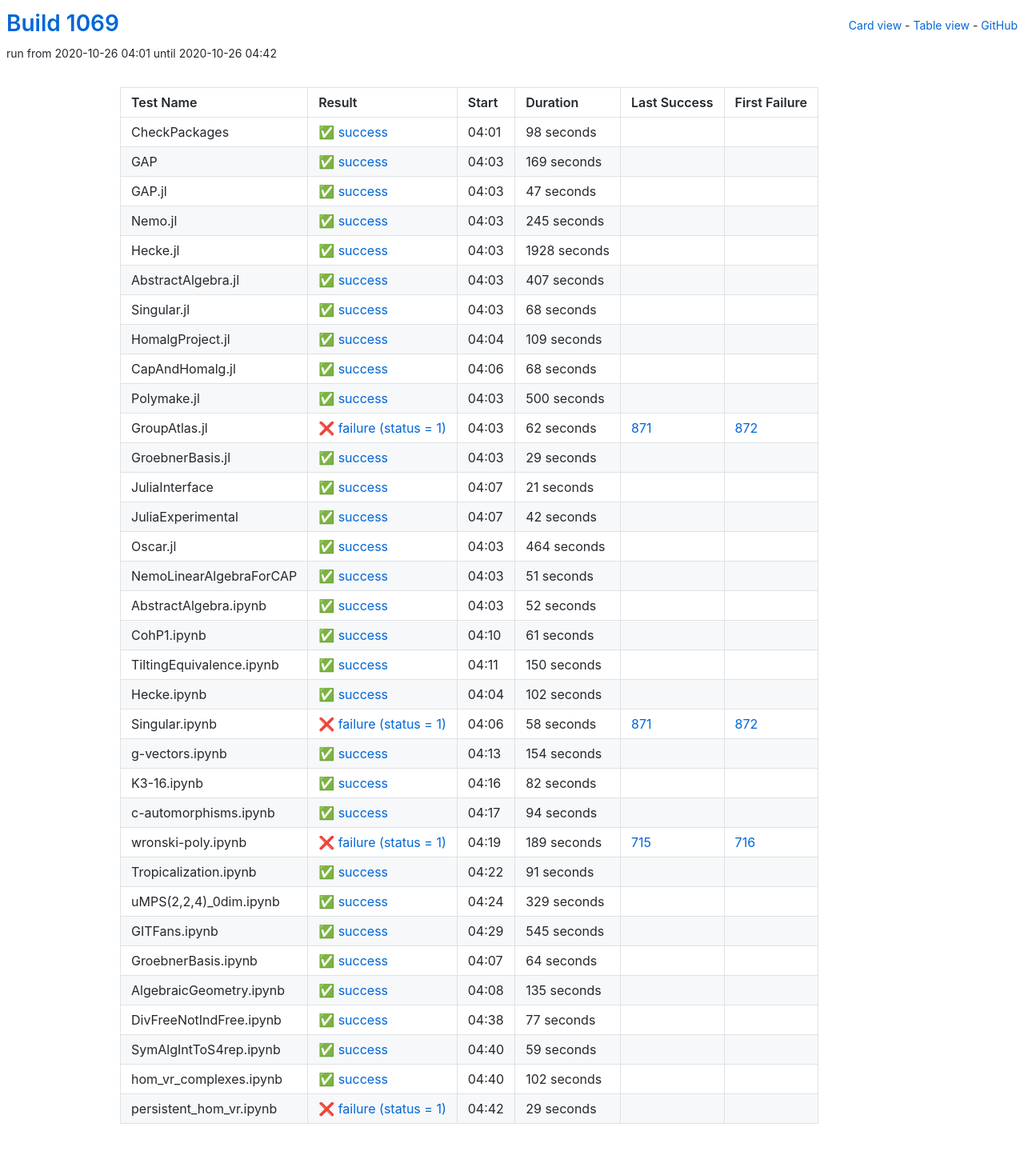
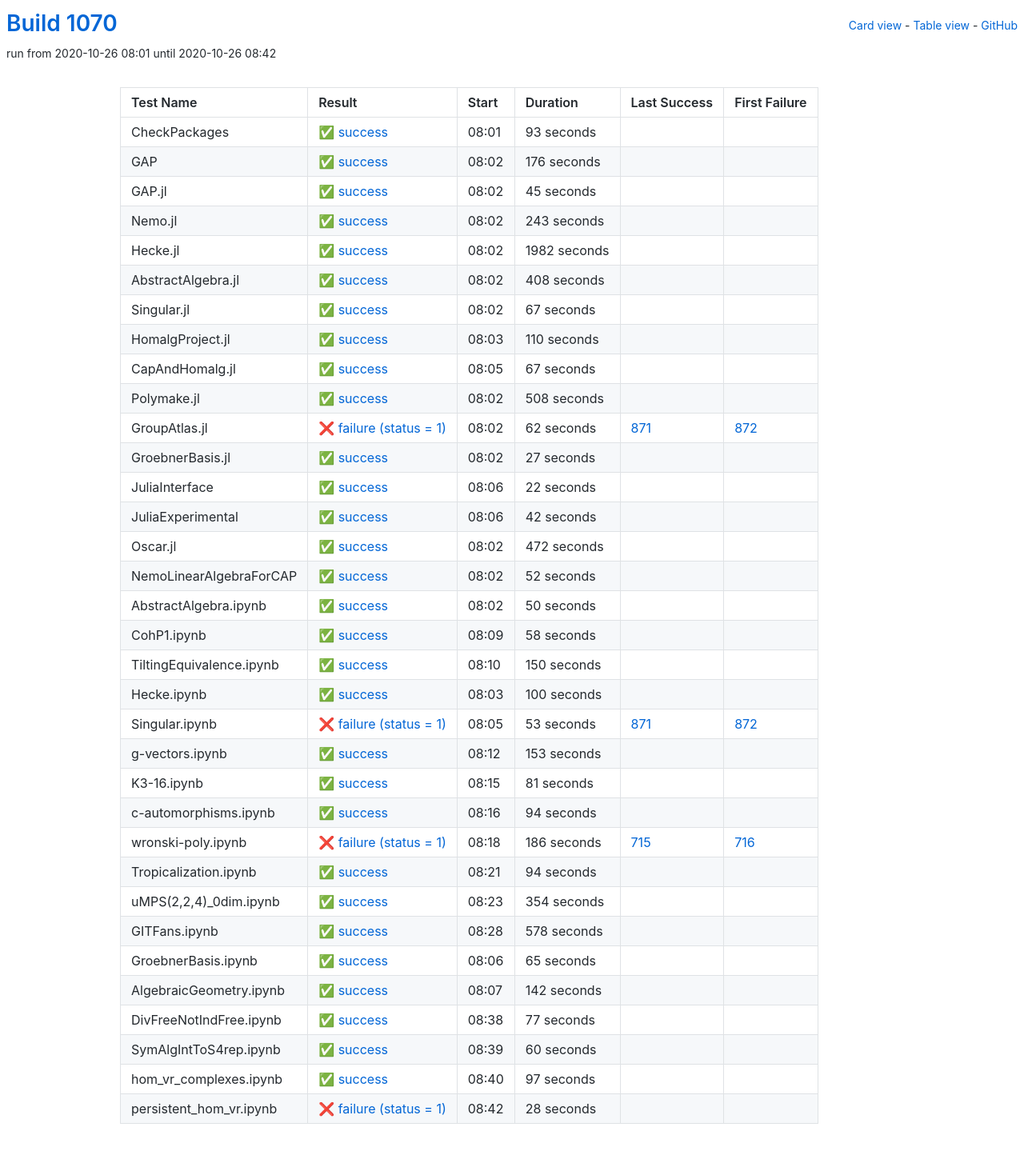
Before and after one commit to oscar-system/oscar-ci-status-stable, a Jekyll site: the page built from table.html, in a window 1280 px wide. Shown: the whole page at 80% size. Built offline with Jekyll 4.4.1, drawn with Linux system fonts in a browser that asks for light colours.

Commit message:
Build #1070

```diff
--- a/_data/ci.yml
+++ b/_data/ci.yml
@@ -1,6 +1,6 @@
 ---
-build: 1069
-build_url: https://oscarci.mathematik.uni-kl.de/job/oscar-stable/1069/
+build: 1070
+build_url: https://oscarci.mathematik.uni-kl.de/job/oscar-stable/1070/
 job: oscar-stable
 organization: oscar-system
 repo: oscar-ci-status-stable
@@ -8,128 +8,128 @@ repourl: https://github.com/oscar-system/oscar-ci-status-stable
 tests:
 - name: CheckPackages
   id: checkpackages
-  log: https://oscarci.mathematik.uni-kl.de/job/oscar-stable/1069/artifact/logs/build-1069/CheckPackages.log
-  start: 2020-10-26 04:01
+  log: https://oscarci.mathematik.uni-kl.de/job/oscar-stable/1070/artifact/logs/build-1070/CheckPackages.log
+  start: 2020-10-26 08:01
   success: true
   exitcode: 0
   status: success
-  duration: 98
+  duration: 93
   last_success: false
   last_success_url:
   first_failure: false
   first_failure_url:
 - name: GAP
   id: gap
-  log: https://oscarci.mathematik.uni-kl.de/job/oscar-stable/1069/artifact/logs/build-1069/GAP.log
-  start: 2020-10-26 04:03
+  log: https://oscarci.mathematik.uni-kl.de/job/oscar-stable/1070/artifact/logs/build-1070/GAP.log
+  start: 2020-10-26 08:02
   success: true
   exitcode: 0
   status: success
-  duration: 169
+  duration: 176
   last_success: false
   last_success_url:
   first_failure: false
   first_failure_url:
 - name: GAP.jl
   id: gap-jl
-  log: https://oscarci.mathematik.uni-kl.de/job/oscar-stable/1069/artifact/logs/build-1069/GAP.jl.log
-  start: 2020-10-26 04:03
+  log: https://oscarci.mathematik.uni-kl.de/job/oscar-stable/1070/artifact/logs/build-1070/GAP.jl.log
+  start: 2020-10-26 08:02
   success: true
   exitcode: 0
   status: success
-  duration: 47
+  duration: 45
   last_success: false
   last_success_url:
   first_failure: false
   first_failure_url:
 - name: Nemo.jl
   id: nemo-jl
-  log: https://oscarci.mathematik.uni-kl.de/job/oscar-stable/1069/artifact/logs/build-1069/Nemo.jl.log
-  start: 2020-10-26 04:03
+  log: https://oscarci.mathematik.uni-kl.de/job/oscar-stable/1070/artifact/logs/build-1070/Nemo.jl.log
+  start: 2020-10-26 08:02
   success: true
   exitcode: 0
   status: success
-  duration: 245
+  duration: 243
   last_success: false
   last_success_url:
   first_failure: false
   first_failure_url:
 - name: Hecke.jl
   id: hecke-jl
-  log: https://oscarci.mathematik.uni-kl.de/job/oscar-stable/1069/artifact/logs/build-1069/Hecke.jl.log
-  start: 2020-10-26 04:03
+  log: https://oscarci.mathematik.uni-kl.de/job/oscar-stable/1070/artifact/logs/build-1070/Hecke.jl.log
+  start: 2020-10-26 08:02
   success: true
   exitcode: 0
   status: success
-  duration: 1928
+  duration: 1982
   last_success: false
   last_success_url:
   first_failure: false
   first_failure_url:
 - name: AbstractAlgebra.jl
   id: abstractalgebra-jl
-  log: https://oscarci.mathematik.uni-kl.de/job/oscar-stable/1069/artifact/logs/build-1069/AbstractAlgebra.jl.log
-  start: 2020-10-26 04:03
+  log: https://oscarci.mathematik.uni-kl.de/job/oscar-stable/1070/artifact/logs/build-1070/AbstractAlgebra.jl.log
+  start: 2020-10-26 08:02
   success: true
   exitcode: 0
   status: success
-  duration: 407
+  duration: 408
   last_success: false
   last_success_url:
   first_failure: false
   first_failure_url:
 - name: Singular.jl
   id: singular-jl
-  log: https://oscarci.mathematik.uni-kl.de/job/oscar-stable/1069/artifact/logs/build-1069/Singular.jl.log
-  start: 2020-10-26 04:03
+  log: https://oscarci.mathematik.uni-kl.de/job/oscar-stable/1070/artifact/logs/build-1070/Singular.jl.log
+  start: 2020-10-26 08:02
   success: true
   exitcode: 0
   status: success
-  duration: 68
+  duration: 67
   last_success: false
   last_success_url:
   first_failure: false
   first_failure_url:
 - name: HomalgProject.jl
   id: homalgproject-jl
-  log: https://oscarci.mathematik.uni-kl.de/job/oscar-stable/1069/artifact/logs/build-1069/HomalgProject.jl.log
-  start: 2020-10-26 04:04
+  log: https://oscarci.mathematik.uni-kl.de/job/oscar-stable/1070/artifact/logs/build-1070/HomalgProject.jl.log
+  start: 2020-10-26 08:03
   success: true
   exitcode: 0
   status: success
-  duration: 109
+  duration: 110
   last_success: false
   last_success_url:
   first_failure: false
   first_failure_url:
 - name: CapAndHomalg.jl
   id: capandhomalg-jl
-  log: https://oscarci.mathematik.uni-kl.de/job/oscar-stable/1069/artifact/logs/build-1069/CapAndHomalg.jl.log
-  start: 2020-10-26 04:06
+  log: https://oscarci.mathematik.uni-kl.de/job/oscar-stable/1070/artifact/logs/build-1070/CapAndHomalg.jl.log
+  start: 2020-10-26 08:05
   success: true
   exitcode: 0
   status: success
-  duration: 68
+  duration: 67
   last_success: false
   last_success_url:
   first_failure: false
   first_failure_url:
 - name: Polymake.jl
   id: polymake-jl
-  log: https://oscarci.mathematik.uni-kl.de/job/oscar-stable/1069/artifact/logs/build-1069/Polymake.jl.log
-  start: 2020-10-26 04:03
+  log: https://oscarci.mathematik.uni-kl.de/job/oscar-stable/1070/artifact/logs/build-1070/Polymake.jl.log
+  start: 2020-10-26 08:02
   success: true
   exitcode: 0
   status: success
-  duration: 500
+  duration: 508
   last_success: false
   last_success_url:
   first_failure: false
   first_failure_url:
 - name: GroupAtlas.jl
   id: groupatlas-jl
-  log: https://oscarci.mathematik.uni-kl.de/job/oscar-stable/1069/artifact/logs/build-1069/GroupAtlas.jl.log
-  start: 2020-10-26 04:03
+  log: https://oscarci.mathematik.uni-kl.de/job/oscar-stable/1070/artifact/logs/build-1070/GroupAtlas.jl.log
+  start: 2020-10-26 08:02
   success: false
   exitcode: 1
   status: failure
@@ -140,32 +140,32 @@ tests:
   first_failure_url: https://oscarci.mathematik.uni-kl.de/job/oscar-stable/872/
 - name: GroebnerBasis.jl
   id: groebnerbasis-jl
-  log: https://oscarci.mathematik.uni-kl.de/job/oscar-stable/1069/artifact/logs/build-1069/GroebnerBasis.jl.log
-  start: 2020-10-26 04:03
+  log: https://oscarci.mathematik.uni-kl.de/job/oscar-stable/1070/artifact/logs/build-1070/GroebnerBasis.jl.log
+  start: 2020-10-26 08:02
   success: true
   exitcode: 0
   status: success
-  duration: 29
+  duration: 27
   last_success: false
   last_success_url:
   first_failure: false
   first_failure_url:
 - name: JuliaInterface
   id: juliainterface
-  log: https://oscarci.mathematik.uni-kl.de/job/oscar-stable/1069/artifact/logs/build-1069/JuliaInterface.log
-  start: 2020-10-26 04:07
+  log: https://oscarci.mathematik.uni-kl.de/job/oscar-stable/1070/artifact/logs/build-1070/JuliaInterface.log
+  start: 2020-10-26 08:06
   success: true
   exitcode: 0
   status: success
-  duration: 21
+  duration: 22
   last_success: false
   last_success_url:
   first_failure: false
   first_failure_url:
 - name: JuliaExperimental
   id: juliaexperimental
-  log: https://oscarci.mathematik.uni-kl.de/job/oscar-stable/1069/artifact/logs/build-1069/JuliaExperimental.log
-  start: 2020-10-26 04:07
+  log: https://oscarci.mathematik.uni-kl.de/job/oscar-stable/1070/artifact/logs/build-1070/JuliaExperimental.log
+  start: 2020-10-26 08:06
   success: true
   exitcode: 0
   status: success
@@ -176,32 +176,20 @@ tests:
   first_failure_url:
 - name: Oscar.jl
   id: oscar-jl
-  log: https://oscarci.mathematik.uni-kl.de/job/oscar-stable/1069/artifact/logs/build-1069/Oscar.jl.log
-  start: 2020-10-26 04:03
+  log: https://oscarci.mathematik.uni-kl.de/job/oscar-stable/1070/artifact/logs/build-1070/Oscar.jl.log
+  start: 2020-10-26 08:02
   success: true
   exitcode: 0
   status: success
-  duration: 464
+  duration: 472
   last_success: false
   last_success_url:
   first_failure: false
   first_failure_url:
 - name: NemoLinearAlgebraForCAP
   id: nemolinearalgebraforcap
-  log: https://oscarci.mathematik.uni-kl.de/job/oscar-stable/1069/artifact/logs/build-1069/NemoLinearAlgebraForCAP.log
-  start: 2020-10-26 04:03
-  success: true
-  exitcode: 0
-  status: success
-  duration: 51
-  last_success: false
-  last_success_url:
-  first_failure: false
-  first_failure_url:
-- name: AbstractAlgebra.ipynb
-  id: abstractalgebra-ipynb
-  log: https://oscarci.mathematik.uni-kl.de/job/oscar-stable/1069/artifact/logs/build-1069/AbstractAlgebra.ipynb.log
-  start: 2020-10-26 04:03
+  log: https://oscarci.mathematik.uni-kl.de/job/oscar-stable/1070/artifact/logs/build-1070/NemoLinearAlgebraForCAP.log
+  start: 2020-10-26 08:02
   success: true
   exitcode: 0
   status: success
@@ -210,22 +198,34 @@ tests:
   last_success_url:
   first_failure: false
   first_failure_url:
-- name: CohP1.ipynb
-  id: cohp1-ipynb
-  log: https://oscarci.mathematik.uni-kl.de/job/oscar-stable/1069/artifact/logs/build-1069/CohP1.ipynb.log
-  start: 2020-10-26 04:10
+- name: AbstractAlgebra.ipynb
+  id: abstractalgebra-ipynb
+  log: https://oscarci.mathematik.uni-kl.de/job/oscar-stable/1070/artifact/logs/build-1070/AbstractAlgebra.ipynb.log
+  start: 2020-10-26 08:02
   success: true
   exitcode: 0
   status: success
-  duration: 61
+  duration: 50
+  last_success: false
+  last_success_url:
+  first_failure: false
+  first_failure_url:
+- name: CohP1.ipynb
+  id: cohp1-ipynb
+  log: https://oscarci.mathematik.uni-kl.de/job/oscar-stable/1070/artifact/logs/build-1070/CohP1.ipynb.log
+  start: 2020-10-26 08:09
+  success: true
+  exitcode: 0
+  status: success
+  duration: 58
   last_success: false
   last_success_url:
   first_failure: false
   first_failure_url:
 - name: TiltingEquivalence.ipynb
   id: tiltingequivalence-ipynb
-  log: https://oscarci.mathematik.uni-kl.de/job/oscar-stable/1069/artifact/logs/build-1069/TiltingEquivalence.ipynb.log
-  start: 2020-10-26 04:11
+  log: https://oscarci.mathematik.uni-kl.de/job/oscar-stable/1070/artifact/logs/build-1070/TiltingEquivalence.ipynb.log
+  start: 2020-10-26 08:10
   success: true
   exitcode: 0
   status: success
@@ -236,56 +236,56 @@ tests:
   first_failure_url:
 - name: Hecke.ipynb
   id: hecke-ipynb
-  log: https://oscarci.mathematik.uni-kl.de/job/oscar-stable/1069/artifact/logs/build-1069/Hecke.ipynb.log
-  start: 2020-10-26 04:04
+  log: https://oscarci.mathematik.uni-kl.de/job/oscar-stable/1070/artifact/logs/build-1070/Hecke.ipynb.log
+  start: 2020-10-26 08:03
   success: true
   exitcode: 0
   status: success
-  duration: 102
+  duration: 100
   last_success: false
   last_success_url:
   first_failure: false
   first_failure_url:
 - name: Singular.ipynb
   id: singular-ipynb
-  log: https://oscarci.mathematik.uni-kl.de/job/oscar-stable/1069/artifact/logs/build-1069/Singular.ipynb.log
-  start: 2020-10-26 04:06
+  log: https://oscarci.mathematik.uni-kl.de/job/oscar-stable/1070/artifact/logs/build-1070/Singular.ipynb.log
+  start: 2020-10-26 08:05
   success: false
   exitcode: 1
   status: failure
-  duration: 58
+  duration: 53
   last_success: 871
   last_success_url: https://oscarci.mathematik.uni-kl.de/job/oscar-stable/871/
   first_failure: 872
   first_failure_url: https://oscarci.mathematik.uni-kl.de/job/oscar-stable/872/
 - name: g-vectors.ipynb
   id: g-vectors-ipynb
-  log: https://oscarci.mathematik.uni-kl.de/job/oscar-stable/1069/artifact/logs/build-1069/g-vectors.ipynb.log
-  start: 2020-10-26 04:13
+  log: https://oscarci.mathematik.uni-kl.de/job/oscar-stable/1070/artifact/logs/build-1070/g-vectors.ipynb.log
+  start: 2020-10-26 08:12
   success: true
   exitcode: 0
   status: success
-  duration: 154
+  duration: 153
   last_success: false
   last_success_url:
   first_failure: false
   first_failure_url:
 - name: K3-16.ipynb
   id: k3-16-ipynb
-  log: https://oscarci.mathematik.uni-kl.de/job/oscar-stable/1069/artifact/logs/build-1069/K3-16.ipynb.log
-  start: 2020-10-26 04:16
+  log: https://oscarci.mathematik.uni-kl.de/job/oscar-stable/1070/artifact/logs/build-1070/K3-16.ipynb.log
+  start: 2020-10-26 08:15
   success: true
   exitcode: 0
   status: success
-  duration: 82
+  duration: 81
   last_success: false
   last_success_url:
   first_failure: false
   first_failure_url:
 - name: c-automorphisms.ipynb
   id: c-automorphisms-ipynb
-  log: https://oscarci.mathematik.uni-kl.de/job/oscar-stable/1069/artifact/logs/build-1069/c-automorphisms.ipynb.log
-  start: 2020-10-26 04:17
+  log: https://oscarci.mathematik.uni-kl.de/job/oscar-stable/1070/artifact/logs/build-1070/c-automorphisms.ipynb.log
+  start: 2020-10-26 08:16
   success: true
   exitcode: 0
   status: success
@@ -296,80 +296,80 @@ tests:
   first_failure_url:
 - name: wronski-poly.ipynb
   id: wronski-poly-ipynb
-  log: https://oscarci.mathematik.uni-kl.de/job/oscar-stable/1069/artifact/logs/build-1069/wronski-poly.ipynb.log
-  start: 2020-10-26 04:19
+  log: https://oscarci.mathematik.uni-kl.de/job/oscar-stable/1070/artifact/logs/build-1070/wronski-poly.ipynb.log
+  start: 2020-10-26 08:18
   success: false
   exitcode: 1
   status: failure
-  duration: 189
+  duration: 186
   last_success: 715
   last_success_url: https://oscarci.mathematik.uni-kl.de/job/oscar-stable/715/
   first_failure: 716
   first_failure_url: https://oscarci.mathematik.uni-kl.de/job/oscar-stable/716/
 - name: Tropicalization.ipynb
   id: tropicalization-ipynb
-  log: https://oscarci.mathematik.uni-kl.de/job/oscar-stable/1069/artifact/logs/build-1069/Tropicalization.ipynb.log
-  start: 2020-10-26 04:22
+  log: https://oscarci.mathematik.uni-kl.de/job/oscar-stable/1070/artifact/logs/build-1070/Tropicalization.ipynb.log
+  start: 2020-10-26 08:21
   success: true
   exitcode: 0
   status: success
-  duration: 91
+  duration: 94
   last_success: false
   last_success_url:
   first_failure: false
   first_failure_url:
 - name: uMPS(2,2,4)_0dim.ipynb
   id: umps-2-2-4-0dim-ipynb
-  log: https://oscarci.mathematik.uni-kl.de/job/oscar-stable/1069/artifact/logs/build-1069/uMPS-2-2-4-_0dim.ipynb.log
-  start: 2020-10-26 04:24
+  log: https://oscarci.mathematik.uni-kl.de/job/oscar-stable/1070/artifact/logs/build-1070/uMPS-2-2-4-_0dim.ipynb.log
+  start: 2020-10-26 08:23
   success: true
   exitcode: 0
   status: success
-  duration: 329
+  duration: 354
   last_success: false
   last_success_url:
   first_failure: false
   first_failure_url:
 - name: GITFans.ipynb
   id: gitfans-ipynb
-  log: https://oscarci.mathematik.uni-kl.de/job/oscar-stable/1069/artifact/logs/build-1069/GITFans.ipynb.log
-  start: 2020-10-26 04:29
+  log: https://oscarci.mathematik.uni-kl.de/job/oscar-stable/1070/artifact/logs/build-1070/GITFans.ipynb.log
+  start: 2020-10-26 08:28
   success: true
   exitcode: 0
   status: success
-  duration: 545
+  duration: 578
   last_success: false
   last_success_url:
   first_failure: false
   first_failure_url:
 - name: GroebnerBasis.ipynb
   id: groebnerbasis-ipynb
-  log: https://oscarci.mathematik.uni-kl.de/job/oscar-stable/1069/artifact/logs/build-1069/GroebnerBasis.ipynb.log
-  start: 2020-10-26 04:07
+  log: https://oscarci.mathematik.uni-kl.de/job/oscar-stable/1070/artifact/logs/build-1070/GroebnerBasis.ipynb.log
+  start: 2020-10-26 08:06
   success: true
   exitcode: 0
   status: success
-  duration: 64
+  duration: 65
   last_success: false
   last_success_url:
   first_failure: false
   first_failure_url:
 - name: AlgebraicGeometry.ipynb
   id: algebraicgeometry-ipynb
-  log: https://oscarci.mathematik.uni-kl.de/job/oscar-stable/1069/artifact/logs/build-1069/AlgebraicGeometry.ipynb.log
-  start: 2020-10-26 04:08
+  log: https://oscarci.mathematik.uni-kl.de/job/oscar-stable/1070/artifact/logs/build-1070/AlgebraicGeometry.ipynb.log
+  start: 2020-10-26 08:07
   success: true
   exitcode: 0
   status: success
-  duration: 135
+  duration: 142
   last_success: false
   last_success_url:
   first_failure: false
   first_failure_url:
 - name: DivFreeNotIndFree.ipynb
   id: divfreenotindfree-ipynb
-  log: https://oscarci.mathematik.uni-kl.de/job/oscar-stable/1069/artifact/logs/build-1069/DivFreeNotIndFree.ipynb.log
-  start: 2020-10-26 04:38
+  log: https://oscarci.mathematik.uni-kl.de/job/oscar-stable/1070/artifact/logs/build-1070/DivFreeNotIndFree.ipynb.log
+  start: 2020-10-26 08:38
   success: true
   exitcode: 0
   status: success
@@ -380,36 +380,36 @@ tests:
   first_failure_url:
 - name: SymAlgIntToS4rep.ipynb
   id: symalginttos4rep-ipynb
-  log: https://oscarci.mathematik.uni-kl.de/job/oscar-stable/1069/artifact/logs/build-1069/SymAlgIntToS4rep.ipynb.log
-  start: 2020-10-26 04:40
+  log: https://oscarci.mathematik.uni-kl.de/job/oscar-stable/1070/artifact/logs/build-1070/SymAlgIntToS4rep.ipynb.log
+  start: 2020-10-26 08:39
   success: true
   exitcode: 0
   status: success
-  duration: 59
+  duration: 60
   last_success: false
   last_success_url:
   first_failure: false
   first_failure_url:
 - name: hom_vr_complexes.ipynb
   id: hom-vr-complexes-ipynb
-  log: https://oscarci.mathematik.uni-kl.de/job/oscar-stable/1069/artifact/logs/build-1069/hom_vr_complexes.ipynb.log
-  start: 2020-10-26 04:40
+  log: https://oscarci.mathematik.uni-kl.de/job/oscar-stable/1070/artifact/logs/build-1070/hom_vr_complexes.ipynb.log
+  start: 2020-10-26 08:40
   success: true
   exitcode: 0
   status: success
-  duration: 102
+  duration: 97
   last_success: false
   last_success_url:
   first_failure: false
   first_failure_url:
 - name: persistent_hom_vr.ipynb
   id: persistent-hom-vr-ipynb
-  log: https://oscarci.mathematik.uni-kl.de/job/oscar-stable/1069/artifact/logs/build-1069/persistent_hom_vr.ipynb.log
-  start: 2020-10-26 04:42
+  log: https://oscarci.mathematik.uni-kl.de/job/oscar-stable/1070/artifact/logs/build-1070/persistent_hom_vr.ipynb.log
+  start: 2020-10-26 08:42
   success: false
   exitcode: 1
   status: failure
-  duration: 29
+  duration: 28
   last_success: false
   last_success_url:
   first_failure: false
```
Also changed, not shown: README.md.
